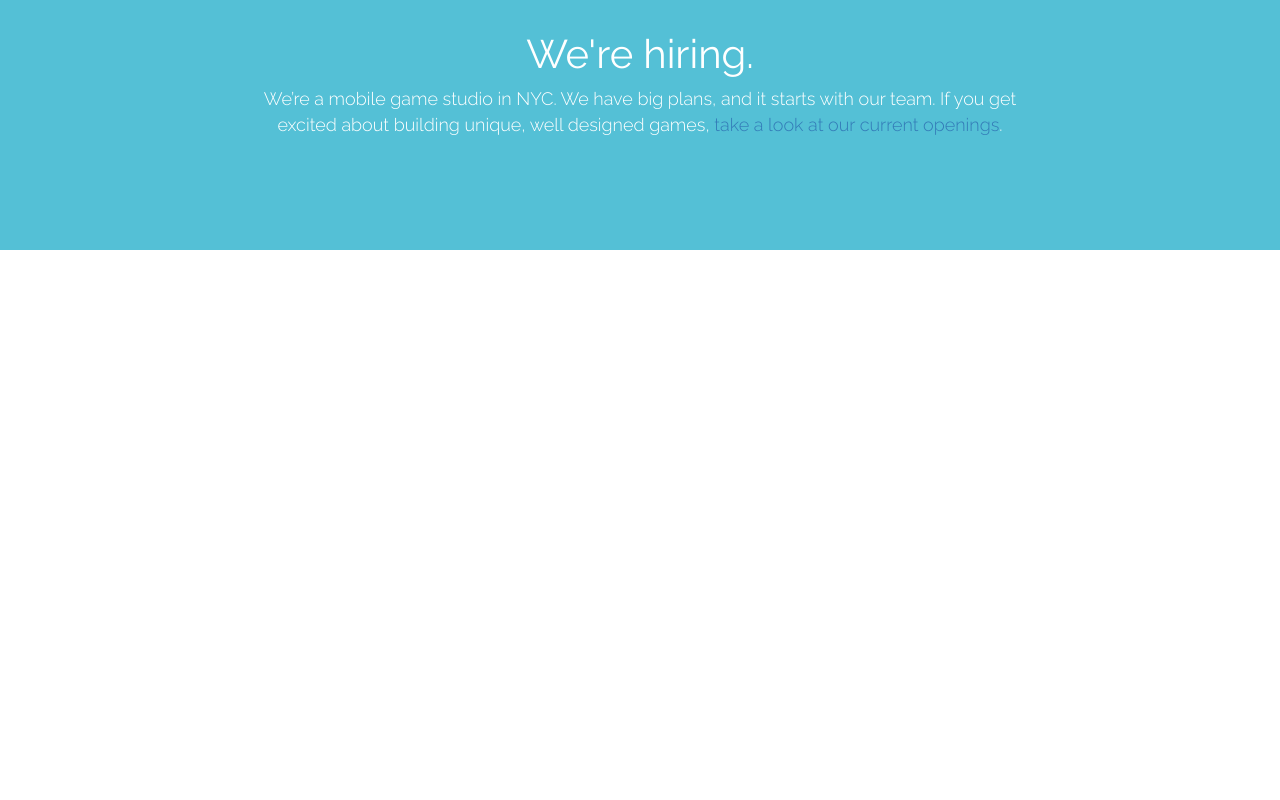
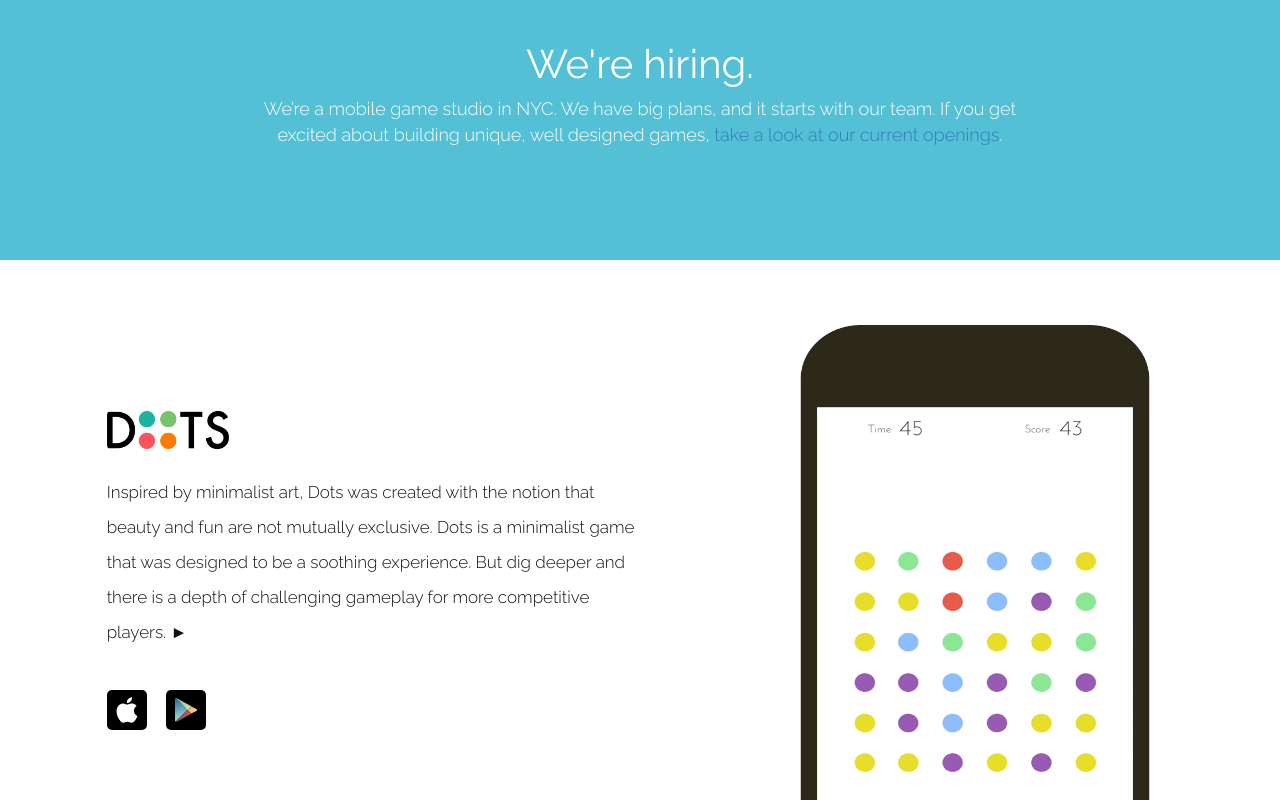
Before and after one commit to Melleprunelle/dots.github.io, a plain HTML site: page index.html in a window 1280 px wide. Shown: the part 770-1570 px from the top of the page. Before the commit the page ends 1020 px from the top, so only its background shows below. Drawn offline with Linux system fonts and the light colour scheme.

Commit message:
Ajout section description du jeu

```diff
--- a/css/style.css
+++ b/css/style.css
@@ -2,9 +2,14 @@
    BASE STYLES
    ========================================================================== */
 
+#favicon {
+    height: 20px;
+    width: 20px;
+}
+
 [class*="col-"] {
-	padding-right: 0px;
-	padding-left: 0px;
+    padding-right: 0px;
+    padding-left: 0px;
 }
 
 h1 {
@@ -27,6 +32,19 @@ small {
     font-size: 18px;
 }
 
+p {
+    font-family: "Raleway", sans-serif;
+    color: #111;
+    font-weight: 300;
+    max-width: 800px;
+    font-size: 17px;
+    line-height: 35px;
+    margin-top: 25px;
+    margin-bottom: 40px;
+    padding-right: 10px;
+}
+
+
 /* ==========================================================================
    NAVBAR
    ====================================================================== */
@@ -34,7 +52,7 @@ small {
 .navbar {
     margin-bottom: 0px;
     border-radius: 0px;
-    height: 90px;
+    height: 100px;
     background-color: white;
     border: 0;
 }
@@ -44,23 +62,44 @@ small {
     padding-left: 30px;
     padding-right: 30px;
     color: black;
-    height: 90px;
+    height: 100px;
 }
 
+.navbar-header img {
+    height: 75px;
+    width: 75px;
+    margin-left: 65px;
+}
 
-#hover-turquoise:hover {background-color: #19B5A1;}
-#hover-green:hover {background-color: #7FBB49;}
-#hover-violet:hover {background-color: #B371A2;}
-#hover-cyan:hover {background-color: #76C7C3;}
-#hover-yellow:hover {background-color: #FFC04C;}
-#hover-blue:hover {background-color: #53BFD5;}
+#hover-turquoise:hover {
+    background-color: #19B5A1;
+}
+
+#hover-green:hover {
+    background-color: #7FBB49;
+}
+
+#hover-violet:hover {
+    background-color: #B371A2;
+}
+
+#hover-cyan:hover {
+    background-color: #76C7C3;
+}
+
+#hover-yellow:hover {
+    background-color: #FFC04C;
+}
+
+#hover-blue:hover {
+    background-color: #53BFD5;
+}
 
 .navbar-inverse .navbar-nav > li > a {
     color: #111;
     font-family: "Raleway", sans-serif;
     font-weight: 700;
 }
-
 
 .navbar-right {
     margin-right: 65px;
@@ -70,10 +109,16 @@ small {
 /* ==========================================================================
    CAROUSSEL
    ====================================================================== */
+
 .item {
     height: 600px;
 }
-.img-responsive, .thumbnail > img, .thumbnail a > img, .carousel-inner > .item > img, .carousel-inner > .item > a > img {
+
+.img-responsive,
+.thumbnail > img,
+.thumbnail a > img,
+.carousel-inner > .item > img,
+.carousel-inner > .item > a > img {
     width: 100%;
 }
 
@@ -90,3 +135,41 @@ small {
     align-content: center;
     justify-content: center;
 }
+
+
+/* ==========================================================================
+   PLAY
+   ====================================================================== */
+
+.play {
+    height: 540px;
+    background-color: white;
+}
+
+.description-play a {
+    cursor: pointer;
+}
+
+.description-play img {
+    height: 40px;
+    border-radius: 5px;
+
+}
+
+.description-play a:hover {
+    opacity: 0.7;
+}
+
+.description-play:first-child {
+    margin-top: 150px;
+}
+
+.description-play a:last-child {
+    margin-left: 15px;
+}
+
+.img-play img {
+    margin-top: 65px;
+    height: 475px;
+    width: 350px;
+}
--- a/index.html
+++ b/index.html
@@ -4,6 +4,8 @@
 <head>
     <meta charset="UTF-8">
     <title>Dots</title>
+    <link rel="icon" type="image/svg" href="favicon.svg" />
+
 
     <!-- CSS -->
     <link rel="stylesheet" href="css/bootstrap.css">
@@ -24,7 +26,7 @@
     <nav class="navbar navbar-inverse">
         <div class="container-fluid">
             <div class="navbar-header">
-                <a class="navbar-brand" href="#"><img src="img/dotsLogo@2x.svg" alt=""></a>
+                <a class="navbar-brand" href="#"><img src="img/logo.svg" alt="Logotype"></a>
             </div>
             <ul class="nav navbar-nav navbar-right">
                 <li><a href="#" id="hover-turquoise">GAMES</a></li>
@@ -69,6 +71,21 @@
         <small>We’re a mobile game studio in NYC. We have big plans, and it starts with our team. If you get excited about building unique, well designed games, <a href="">take a look at our current openings</a>.</small>
     </section>
 
+    <!-- PRESENTATION DU JEU -->
+    <section class="play">
+        <div class="description-play col-md-6">
+            <a href="" class="col-md-offset-2"><img src="img/dotsClassicLogo@2x.png" alt=""></a>
+            <p class="col-md-offset-2">Inspired by minimalist art, Dots was created with the notion that beauty and fun are not mutually exclusive. Dots is a minimalist game that was designed to be a soothing experience. But dig deeper and there is a depth of challenging gameplay for more competitive players. ►</p>
+            <a href="#" class="col-md-offset-2">
+            <img src="img/appstore-icon-apple.svg" alt="AppleStore"></a>
+            <a href="#" class="col-md-offset-2"><img id="googleStore" src="img/appstore-icon-google.svg" alt="GoogleStore"></a>
+        </div>
+
+        <div class="col-md-6 img-play">
+            <img class="col-md-5 col-md-offset-3" src="img/dotsClassic.gif" alt="présentation animée du jeu">
+        </div>
+    </section>
+
 </body>
 
 </html>
```
Also changed, not shown: favicon.svg (renamed from img/dotsLogo@2x.svg), img/logo.svg (added).
